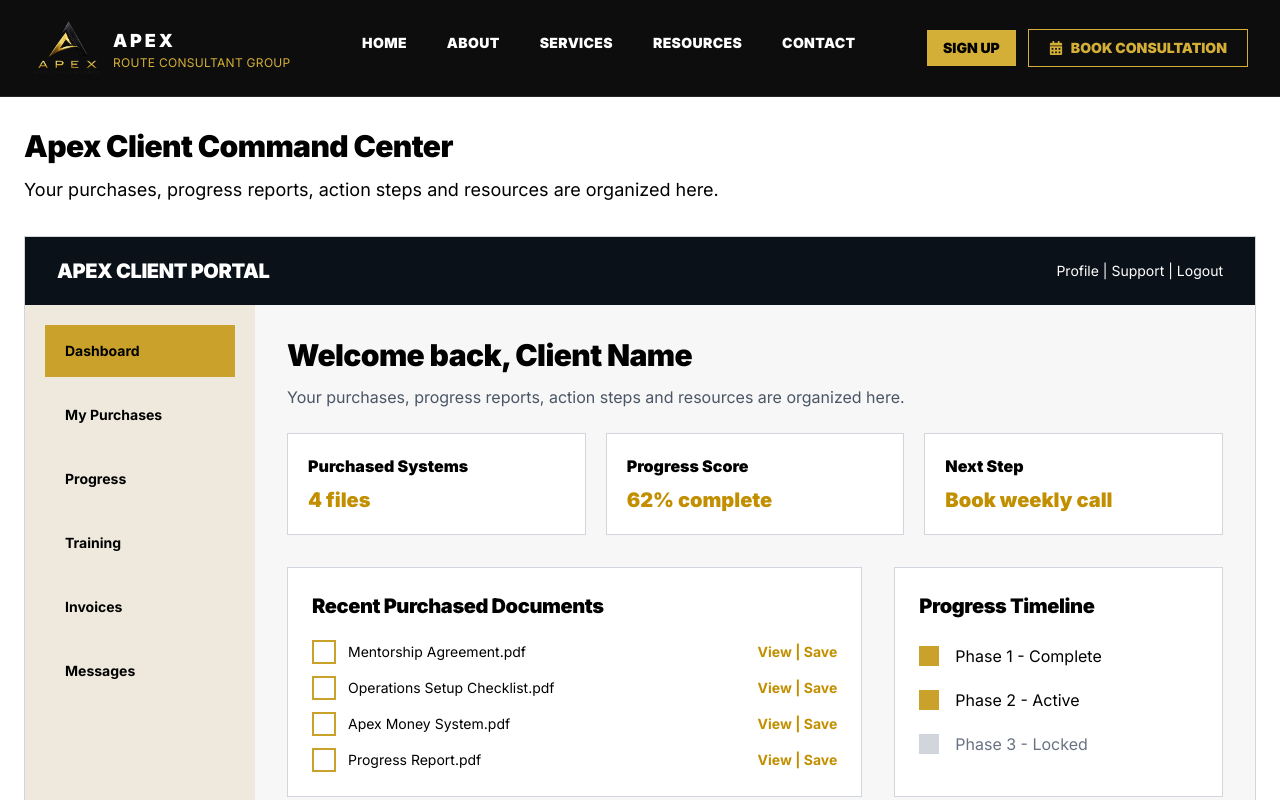
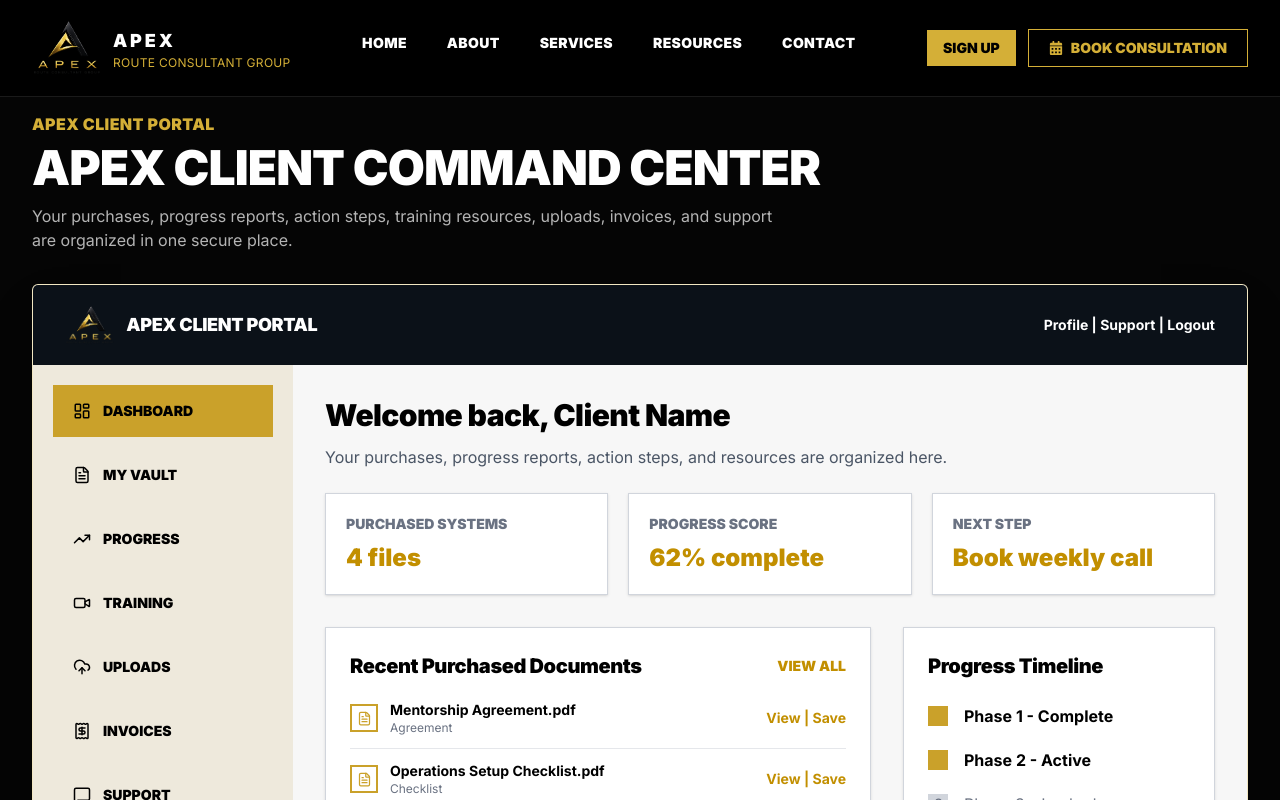
Before and after one commit to gowridevi21/apex-route-consultant, a React (Vite) app: page /dashboard in a window 1280 px wide. Shown: the top 800 px of the page. Built offline with nearby package versions, Linux system fonts and the light colour scheme.

Commit message:
first commit

```diff
--- a/src/App.jsx
+++ b/src/App.jsx
@@ -7,6 +7,7 @@ import Signup from "./pages/Signup";
 import ForgotPassword from "./pages/ForgotPassword";
 import Dashboard from "./pages/Dashboard";
 import LoadAnalyzerExport from "./pages/LoadAnalyzerExport";
+import { useLocation } from "react-router";
 
 import Home from "./pages/Home";
 import About from "./pages/About";
@@ -17,11 +18,14 @@ import Booking from "./pages/Booking";
 
 
 export default function App() {
+  const location = useLocation();
+  const hideLayout =
+  location.pathname === "/load-analyzer-export";
   return (
     <>
       <ScrollToTop />
 
-      <Navbar />
+      {!hideLayout && <Navbar />}
 
       <Routes>
         <Route path="/" element={<Home />} />
--- a/src/index.css
+++ b/src/index.css
@@ -50,3 +50,23 @@ h1, h2, h3 {
 .input-style:focus {
   border-color: #D4AF37;
 }
+
+@media print {
+  body {
+    background: #000 !important;
+  }
+
+  header,
+  footer,
+  .print\:hidden {
+    display: none !important;
+  }
+
+  main {
+    padding: 0 !important;
+  }
+
+  section {
+    box-shadow: none !important;
+  }
+}
--- a/src/pages/Dashboard.jsx
+++ b/src/pages/Dashboard.jsx
@@ -1,31 +1,82 @@
 import { Link } from "react-router";
+import {
+  FileText,
+  LayoutDashboard,
+  Lock,
+  MessageSquare,
+  Receipt,
+  TrendingUp,
+  UploadCloud,
+  User,
+  Video,
+} from "lucide-react";
 
 export default function Dashboard() {
   const documents = [
-    "Mentorship Agreement.pdf",
-    "Operations Setup Checklist.pdf",
-    "Apex Money System.pdf",
-    "Progress Report.pdf",
+    {
+      name: "Mentorship Agreement.pdf",
+      type: "Agreement",
+    },
+    {
+      name: "Operations Setup Checklist.pdf",
+      type: "Checklist",
+    },
+    {
+      name: "Apex Money System.pdf",
+      type: "Money System",
+    },
+    {
+      name: "Progress Report.pdf",
+      type: "Progress",
+    },
+  ];
+
+  const sidebarLinks = [
+    ["Dashboard", "/dashboard", LayoutDashboard],
+    ["My Vault", "/my-vault", FileText],
+    ["Progress", "/progress", TrendingUp],
+    ["Training", "/training", Video],
+    ["Uploads", "/uploads", UploadCloud],
+    ["Invoices", "/invoices", Receipt],
+    ["Support", "/support", MessageSquare],
+    ["Profile", "/profile", User],
   ];
 
   return (
-    <main className="min-h-screen bg-white px-6 pb-20 pt-32 text-black">
+    <main className="min-h-screen bg-[#050505] px-4 pb-16 pt-28 text-black md:px-8">
       <section className="mx-auto max-w-7xl">
-        <h1 className="text-3xl font-black">Apex Client Command Center</h1>
+        {/* PAGE INTRO */}
+        <div className="mb-8">
+          <p className="font-black uppercase tracking-wide text-[#D4AF37]">
+            Apex Client Portal
+          </p>
 
-        <p className="mt-3 max-w-4xl text-lg">
-          Your purchases, progress reports, action steps and resources are
-          organized here.
-        </p>
+          <h1 className="mt-2 text-3xl font-black uppercase text-white md:text-5xl">
+            Apex Client Command Center
+          </h1>
 
-        <div className="mt-8 overflow-hidden border border-gray-300">
+          <p className="mt-3 max-w-3xl text-white/70">
+            Your purchases, progress reports, action steps, training resources, uploads, invoices, and support are organized in one secure place.
+          </p>
+        </div>
+
+        {/* PORTAL BOX */}
+        <div className="overflow-hidden rounded-md border border-[#D4AF37]/30 bg-white shadow-2xl">
           {/* TOP BAR */}
-          <div className="flex items-center justify-between bg-[#0b1118] px-8 py-5 text-white">
-            <h2 className="text-xl font-black uppercase">
-              Apex Client Portal
-            </h2>
+          <div className="flex flex-col gap-4 bg-[#0b1118] px-6 py-5 text-white md:flex-row md:items-center md:justify-between md:px-8">
+            <div className="flex items-center gap-3">
+              <img
+                src="/images/logo1.png"
+                alt="Apex Logo"
+                className="h-10 w-auto"
+              />
 
-            <div className="text-sm">
+              <h2 className="text-lg font-black uppercase tracking-wide">
+                Apex Client Portal
+              </h2>
+            </div>
+
+            <div className="text-sm font-bold">
               <Link to="/profile" className="hover:text-[#D4AF37]">
                 Profile
               </Link>{" "}
@@ -40,61 +91,61 @@ export default function Dashboard() {
             </div>
           </div>
 
-          <div className="grid md:grid-cols-[230px_1fr]">
+          <div className="grid md:grid-cols-[260px_1fr]">
             {/* SIDEBAR */}
             <aside className="bg-[#eee9dc] p-5">
-              {[
-                ["Dashboard", "/dashboard"],
-                ["My Purchases", "/my-vault"],
-                ["Progress", "/progress"],
-                ["Training", "/training"],
-                ["Invoices", "/invoices"],
-                ["Messages", "/support"],
-              ].map(([name, path], index) => (
+              {sidebarLinks.map(([name, path, Icon], index) => (
                 <Link
                   key={name}
                   to={path}
-                  className={`mb-3 block px-5 py-4 text-sm font-bold ${
+                  className={`mb-3 flex items-center gap-3 px-5 py-4 text-sm font-black uppercase transition ${
                     index === 0
                       ? "bg-[#caa12a] text-black"
                       : "text-black hover:bg-[#d8cfae]"
                   }`}
                 >
+                  <Icon size={18} />
                   {name}
                 </Link>
               ))}
             </aside>
 
             {/* CONTENT */}
-            <div className="bg-[#f7f7f7] p-8">
-              <h2 className="text-3xl font-black">
+            <div className="bg-[#f7f7f7] p-6 md:p-8">
+              <h2 className="text-3xl font-black text-black">
                 Welcome back, Client Name
               </h2>
 
               <p className="mt-3 text-gray-600">
-                Your purchases, progress reports, action steps and resources are
-                organized here.
+                Your purchases, progress reports, action steps, and resources
+                are organized here.
               </p>
 
               {/* CARDS */}
               <div className="mt-6 grid gap-5 md:grid-cols-3">
-                <div className="border border-gray-300 bg-white p-5">
-                  <p className="font-black">Purchased Systems</p>
-                  <p className="mt-2 text-xl font-black text-[#c28f00]">
+                <div className="border border-gray-300 bg-white p-5 shadow-sm">
+                  <p className="text-sm font-black uppercase text-gray-500">
+                    Purchased Systems
+                  </p>
+                  <p className="mt-2 text-2xl font-black text-[#c28f00]">
                     4 files
                   </p>
                 </div>
 
-                <div className="border border-gray-300 bg-white p-5">
-                  <p className="font-black">Progress Score</p>
-                  <p className="mt-2 text-xl font-black text-[#c28f00]">
+                <div className="border border-gray-300 bg-white p-5 shadow-sm">
+                  <p className="text-sm font-black uppercase text-gray-500">
+                    Progress Score
+                  </p>
+                  <p className="mt-2 text-2xl font-black text-[#c28f00]">
                     62% complete
                   </p>
                 </div>
 
-                <div className="border border-gray-300 bg-white p-5">
-                  <p className="font-black">Next Step</p>
-                  <p className="mt-2 text-xl font-black text-[#c28f00]">
+                <div className="border border-gray-300 bg-white p-5 shadow-sm">
+                  <p className="text-sm font-black uppercase text-gray-500">
+                    Next Step
+                  </p>
+                  <p className="mt-2 text-2xl font-black text-[#c28f00]">
                     Book weekly call
                   </p>
                 </div>
@@ -102,20 +153,35 @@ export default function Dashboard() {
 
               <div className="mt-8 grid gap-8 lg:grid-cols-[1.4fr_0.8fr]">
                 {/* DOCUMENTS */}
-                <div className="border border-gray-300 bg-white p-6">
-                  <h3 className="text-xl font-black">
-                    Recent Purchased Documents
-                  </h3>
+                <div className="border border-gray-300 bg-white p-6 shadow-sm">
+                  <div className="flex items-center justify-between gap-4">
+                    <h3 className="text-xl font-black">
+                      Recent Purchased Documents
+                    </h3>
+
+                    <Link
+                      to="/my-vault"
+                      className="text-sm font-black uppercase text-[#c28f00]"
+                    >
+                      View All
+                    </Link>
+                  </div>
 
                   <div className="mt-5 space-y-3">
                     {documents.map((doc) => (
                       <div
-                        key={doc}
-                        className="flex items-center justify-between gap-4"
+                        key={doc.name}
+                        className="flex flex-col gap-3 border-b border-gray-200 pb-3 last:border-b-0 sm:flex-row sm:items-center sm:justify-between"
                       >
                         <div className="flex items-center gap-3">
-                          <span className="h-6 w-6 border-2 border-[#caa12a]"></span>
-                          <span className="text-sm">{doc}</span>
+                          <span className="flex h-7 w-7 items-center justify-center border-2 border-[#caa12a]">
+                            <FileText size={15} className="text-[#caa12a]" />
+                          </span>
+
+                          <div>
+                            <p className="text-sm font-bold">{doc.name}</p>
+                            <p className="text-xs text-gray-500">{doc.type}</p>
+                          </div>
                         </div>
 
                         <div className="text-sm font-bold text-[#c28f00]">
@@ -127,24 +193,35 @@ export default function Dashboard() {
                 </div>
 
                 {/* PROGRESS */}
-                <div className="border border-gray-300 bg-white p-6">
+                <div className="border border-gray-300 bg-white p-6 shadow-sm">
                   <h3 className="text-xl font-black">Progress Timeline</h3>
 
                   <div className="mt-6 space-y-5">
                     <div className="flex items-center gap-4">
                       <span className="h-5 w-5 bg-[#caa12a]"></span>
-                      <span>Phase 1 - Complete</span>
+                      <span className="font-bold">Phase 1 - Complete</span>
                     </div>
 
                     <div className="flex items-center gap-4">
                       <span className="h-5 w-5 bg-[#caa12a]"></span>
-                      <span>Phase 2 - Active</span>
+                      <span className="font-bold">Phase 2 - Active</span>
                     </div>
 
                     <div className="flex items-center gap-4 text-gray-500">
-                      <span className="h-5 w-5 bg-gray-300"></span>
+                      <span className="flex h-5 w-5 items-center justify-center bg-gray-300">
+                        <Lock size={13} />
+                      </span>
                       <span>Phase 3 - Locked</span>
                     </div>
+                  </div>
+
+                  <div className="mt-8 border-l-4 border-[#caa12a] bg-[#f2efe4] p-4">
+                    <p className="text-sm font-bold text-black">
+                      Current Phase
+                    </p>
+                    <p className="mt-1 text-sm text-gray-700">
+                      Phase 2 - Operational Training Dashboard
+                    </p>
                   </div>
                 </div>
               </div>
@@ -153,28 +230,28 @@ export default function Dashboard() {
               <div className="mt-8 grid gap-4 md:grid-cols-4">
                 <Link
                   to="/my-vault"
-                  className="bg-[#caa12a] px-5 py-4 text-center text-sm font-black uppercase text-black"
+                  className="bg-[#caa12a] px-5 py-4 text-center text-sm font-black uppercase text-black transition hover:bg-black hover:text-white"
                 >
                   My Vault
                 </Link>
 
                 <Link
                   to="/progress"
-                  className="border border-[#caa12a] px-5 py-4 text-center text-sm font-black uppercase text-black"
+                  className="border border-[#caa12a] px-5 py-4 text-center text-sm font-black uppercase text-black transition hover:bg-[#caa12a]"
                 >
                   Progress
                 </Link>
 
                 <Link
                   to="/training"
-                  className="border border-[#caa12a] px-5 py-4 text-center text-sm font-black uppercase text-black"
+                  className="border border-[#caa12a] px-5 py-4 text-center text-sm font-black uppercase text-black transition hover:bg-[#caa12a]"
                 >
                   Training
                 </Link>
 
                 <Link
                   to="/support"
-                  className="border border-[#caa12a] px-5 py-4 text-center text-sm font-black uppercase text-black"
+                  className="border border-[#caa12a] px-5 py-4 text-center text-sm font-black uppercase text-black transition hover:bg-[#caa12a]"
                 >
                   Support
                 </Link>
--- a/src/pages/Signin.jsx
+++ b/src/pages/Signin.jsx
@@ -33,7 +33,7 @@ export default function Signin() {
         return;
       }
 
-      navigate("/");
+      navigate("/dashboard");
     } catch (err) {
       setError(err.message);
     }
```
Also changed, not shown: src/pages/LoadAnalyzerExport.jsx (+25 -17 lines).
